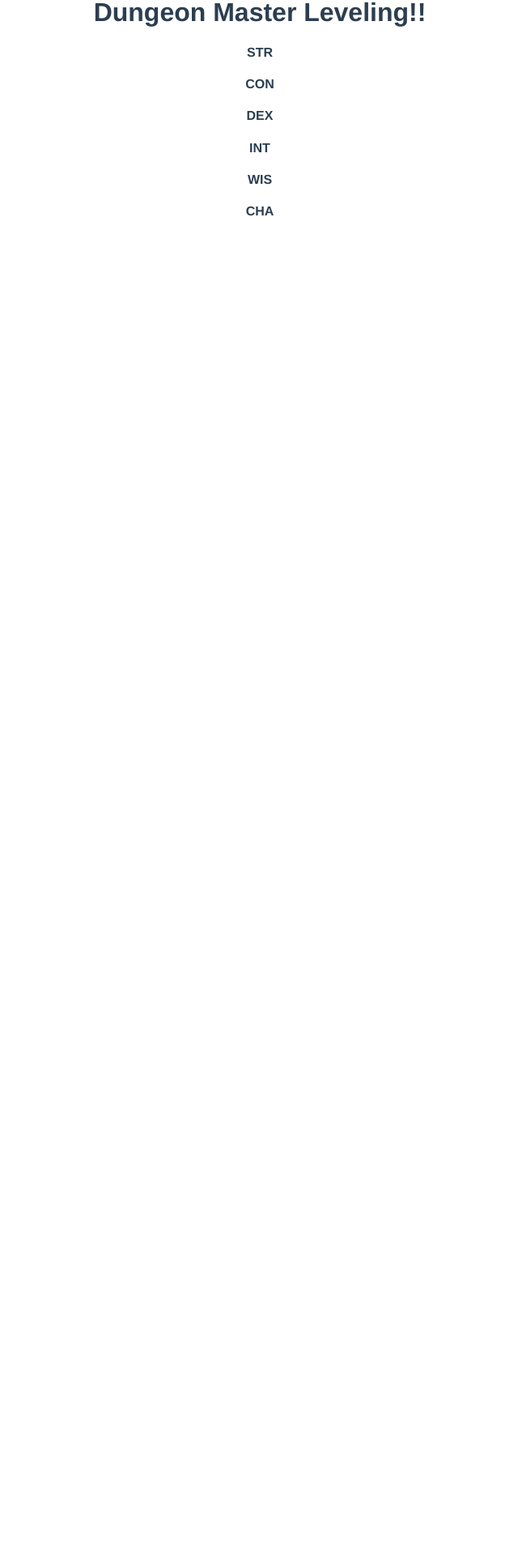
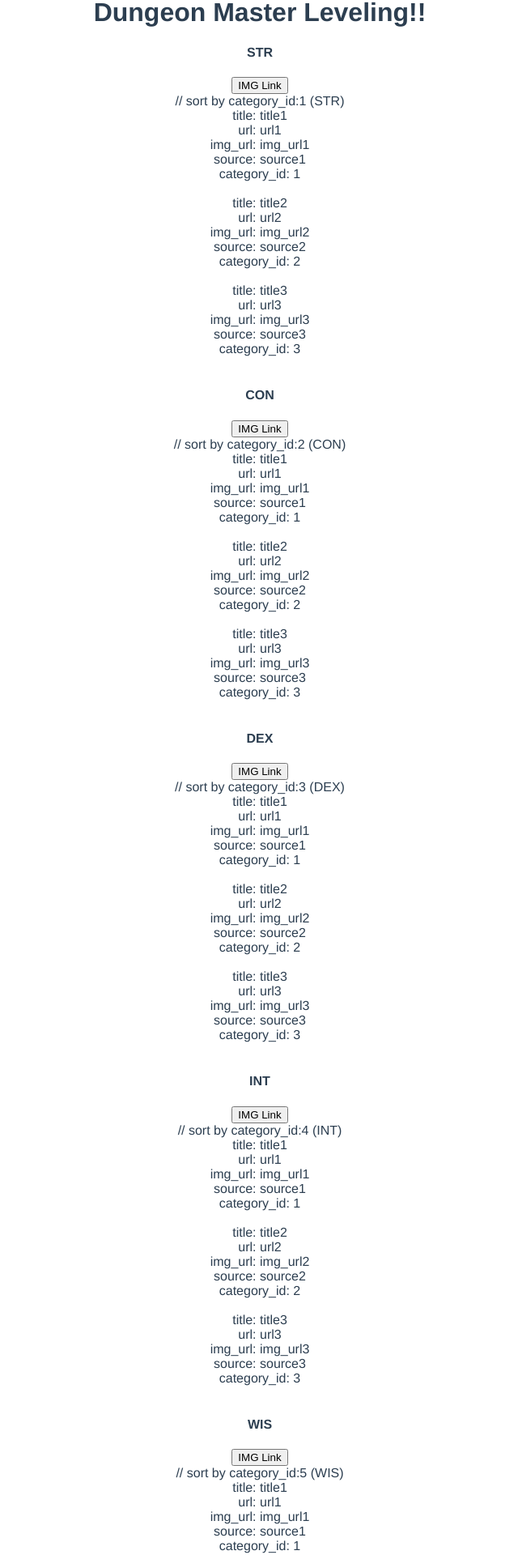
Before and after one commit to thk12205/Dungeon_Master_Leveling_Frontend, a Vue app: page / in a window 1280 px wide. Shown: the part 110-2030 px from the top of the page at 81% size, without its empty margins (319-959 px from the left). Before the commit the page ends 800 px from the top, so only its background shows below. Built offline with nearby package versions, Linux system fonts and the light colour scheme.

Commit message:
add Categories Show page and wireframe, update Home Page wireframe

```diff
--- a/src/router/index.js
+++ b/src/router/index.js
@@ -6,6 +6,7 @@ import Signup from "../views/Signup.vue";
 import Login from "../views/Login.vue";
 import Logout from "../views/Logout.vue";
 import Profile from "../views/Profile.vue";
+import CategoriesShow from "../views/CategoriesShow"
 
 Vue.use(VueRouter);
 
@@ -47,6 +48,11 @@ const routes = [
     name: "Profile",
     component: Profile
   },
+  {
+    path: "/categories/:id",
+    name: "Categories-show",
+    component: CategoriesShow
+  }
 ];
 
 const router = new VueRouter({
--- /dev/null
+++ b/src/views/CategoriesShow.vue
@@ -0,0 +1,65 @@
+<template>
+  <div class="categories-show">
+    <h1>Strength</h1>
+    <h3>Monsters, Combat, Challenges</h3>
+
+    <h4>Order By:</h4>
+
+    <button>Score</button>
+    <button>Reverse Score</button>
+    <button>Name</button>
+    <button>Sources</button>
+
+    <h4>Articles</h4>
+
+    <div
+        v-for="article in articles"
+        v-bind:key="article.id"
+      >
+        title: {{article.title}} <br>
+        url: {{article.url}} <br>
+        img_url: {{article.img_url}} <br>
+        source: {{article.source}} <br>
+        category_id: {{article.category_id}} <br> <br>
+    </div>
+
+  </div>
+</template>
+
+<style>
+</style>
+
+<script>
+export default {
+  data: function() {
+    return {
+      // Hard coded articles
+      articles: [
+        {
+          title: "title1",
+          url: "url1",
+          img_url: "img_url1",
+          source: "source1",
+          category_id: 1
+        },
+        {
+          title: "title2",
+          url: "url2",
+          img_url: "img_url2",
+          source: "source2",
+          category_id: 2
+        },
+        {
+          title: "title3",
+          url: "url3",
+          img_url: "img_url3",
+          source: "source3",
+          category_id: 3
+        }
+      ]
+    };
+  },
+  created: function() {},
+  methods: {}
+};
+</script>
--- a/src/views/Home.vue
+++ b/src/views/Home.vue
@@ -1,12 +1,84 @@
 <template>
   <div class="home">
     <h1>Dungeon Master Leveling!!</h1>
-    <h4>STR</h4>
-    <h4>CON</h4>
-    <h4>DEX</h4>
-    <h4>INT</h4>
-    <h4>WIS</h4>
-    <h4>CHA</h4>
+
+    <h4>STR</h4> <button>IMG Link</button><br>
+    // sort by category_id:1 (STR)
+    <div
+        v-for="article in articles"
+        v-bind:key="article.id"
+      >
+        title: {{article.title}} <br>
+        url: {{article.url}} <br>
+        img_url: {{article.img_url}} <br>
+        source: {{article.source}} <br>
+        category_id: {{article.category_id}} <br> <br>
+    </div>
+
+    <h4>CON</h4> <button>IMG Link</button><br>
+    // sort by category_id:2 (CON)
+    <div
+        v-for="article in articles"
+        v-bind:key="article.id"
+      >
+        title: {{article.title}} <br>
+        url: {{article.url}} <br>
+        img_url: {{article.img_url}} <br>
+        source: {{article.source}} <br>
+        category_id: {{article.category_id}} <br> <br>
+    </div>
+
+    <h4>DEX</h4> <button>IMG Link</button><br>
+    // sort by category_id:3 (DEX)
+    <div
+        v-for="article in articles"
+        v-bind:key="article.id"
+      >
+        title: {{article.title}} <br>
+        url: {{article.url}} <br>
+        img_url: {{article.img_url}} <br>
+        source: {{article.source}} <br>
+        category_id: {{article.category_id}} <br> <br>
+    </div>
+
+    <h4>INT</h4> <button>IMG Link</button><br>
+    // sort by category_id:4 (INT)
+    <div
+        v-for="article in articles"
+        v-bind:key="article.id"
+      >
+        title: {{article.title}} <br>
+        url: {{article.url}} <br>
+        img_url: {{article.img_url}} <br>
+        source: {{article.source}} <br>
+        category_id: {{article.category_id}} <br> <br>
+    </div>
+
+    <h4>WIS</h4> <button>IMG Link</button><br>
+    // sort by category_id:5 (WIS)
+    <div
+        v-for="article in articles"
+        v-bind:key="article.id"
+      >
+        title: {{article.title}} <br>
+        url: {{article.url}} <br>
+        img_url: {{article.img_url}} <br>
+        source: {{article.source}} <br>
+        category_id: {{article.category_id}} <br> <br>
+    </div>
+
+    <h4>CHA</h4> <button>IMG Link</button><br>
+    // sort by category_id:6 (CHA)
+    <div
+        v-for="article in articles"
+        v-bind:key="article.id"
+      >
+        title: {{article.title}} <br>
+        url: {{article.url}} <br>
+        img_url: {{article.img_url}} <br>
+        source: {{article.source}} <br>
+        category_id: {{article.category_id}} <br> <br>
+    </div>
   </div>
 </template>
 
@@ -17,6 +89,30 @@
 export default {
   data: function() {
     return {
+      // Hard coded articles
+      articles: [
+        {
+          title: "title1",
+          url: "url1",
+          img_url: "img_url1",
+          source: "source1",
+          category_id: 1
+        },
+        {
+          title: "title2",
+          url: "url2",
+          img_url: "img_url2",
+          source: "source2",
+          category_id: 2
+        },
+        {
+          title: "title3",
+          url: "url3",
+          img_url: "img_url3",
+          source: "source3",
+          category_id: 3
+        }
+      ]
     };
   },
   created: function() {},
--- a/src/views/Profile.vue
+++ b/src/views/Profile.vue
@@ -1,8 +1,6 @@
 // Profile View Page
-
-
 <template>
-  <div class="login">
+  <div class="profile">
     <form v-on:submit.prevent="submit()">
       <h1>Profile</h1>
 
```
